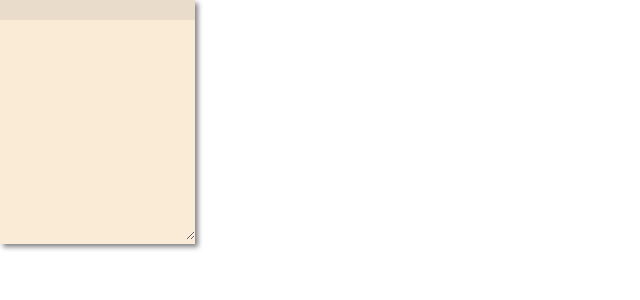
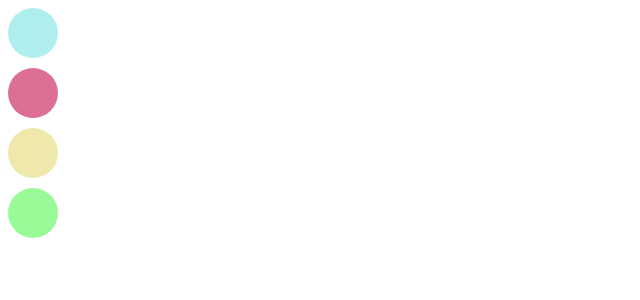
Before and after one commit to DanProencaDVL/makeit-note-js, a React (Create React App) app: page / in a window 1280 px wide. Shown: the top 300 px of the page, without its empty margins (0-640 px from the left). Built offline with nearby package versions, Linux system fonts and the light colour scheme.

Commit message:
Create a menu and save state in localStorage

```diff
--- a/src/App.js
+++ b/src/App.js
@@ -1,9 +1,8 @@
 import { useState} from 'react';
 import StickyNote from './components/sticky';
+import { WorkSpace } from './components/sticky/workspace/Workspace';
 export default function App() {
   const [coords, setCoords] = useState({x: 0, y: 0});
-
-
 
 
   const handleMouseMove = event => {
@@ -14,8 +13,10 @@ export default function App() {
   };
 
   return (
-    <div onMouseMove={handleMouseMove} style={{display:'flex', height:'100vh'}}>
+  /*  <div onPointerMove={handleMouseMove} style={{display:'flex', height:'100vh'}}>
     <StickyNote  x={coords.x} y={coords.y }/>
-    </div>
+    </div>*/
+
+    <WorkSpace></WorkSpace>
   );
 }
--- a/src/components/sticky/Sticky.js
+++ b/src/components/sticky/Sticky.js
@@ -13,10 +13,40 @@ export class StickyNote extends React.Component {
             yoffset:0,
             mousex:0,
             mousey:0,
-            draggable:false
+            draggable:false,
+            display:true,
         }
 
 
+      }
+
+      componentDidMount = () => {
+
+
+
+            const offset = JSON.parse(localStorage.getItem(this.props.id))
+            console.log(offset)
+            this.setState({xoffset:offset.x, yoffset:offset.y})
+
+
+        console.log(this.props.id)
+
+      }
+
+
+      saveOffset(){
+
+
+          localStorage.setItem(this.props.id,JSON.stringify({id:this.props.id, color:this.props.color,x:this.props.x  - this.state.mousex, y:this.props.y  - this.state.mousey}))
+          this.setState({draggable:false,xoffset:this.props.x  - this.state.mousex, yoffset:this.props.y  - this.state.mousey})
+
+
+      }
+
+
+      destroy = ()=>{
+        this.state.display = false
+        localStorage.removeItem(this.props.id)
       }
 
 
@@ -41,29 +71,30 @@ export class StickyNote extends React.Component {
 
 
         <>
-        <div ref={this.posRef} className={styles.sticky}
+
+        {this.state.display?<div ref={this.posRef} className={`${styles.sticky} ${this.props.color?this.props.color:styles.gold}`}
         style={{
             position: "absolute",
             left: `${this.state.draggable?this.props.x - this.state.mousex:this.state.xoffset}px`,
             top: `${this.state.draggable?this.props.y - this.state.mousey:this.state.yoffset}px`,
           }}
-            onMouseUp={()=>this.state.draggable?this.setState({draggable:false,xoffset:this.props.x  - this.state.mousex, yoffset:this.props.y  - this.state.mousey}):''}
+            onMouseUp={()=>this.state.draggable?this.saveOffset():''}
         >
             <div
             className={styles.header}
-            onMouseDown={()=>this.setState({draggable:true})}
-            onMouseUp={()=>this.setState({draggable:false,xoffset:this.props.x  - this.state.mousex, yoffset:this.props.y  - this.state.mousey})}
-            onMouseMove={this.handleMouseMove}
+            onPointerDown={()=>this.setState({draggable:true})}
+            onPointerUp={()=>this.saveOffset()}
+            onPointerMove={this.handleMouseMove}
 
 
             >
-
+             <span onClick={()=>this.destroy()} className={styles.close}></span>
             </div>
 
             <textarea className={styles.TextArea}>
 
             </textarea>
-        </div>
+        </div>:''}
         </>
 
       )
--- a/src/components/sticky/Sticky.module.css
+++ b/src/components/sticky/Sticky.module.css
@@ -46,7 +46,9 @@
 
     height: 20px;
     background-color: var(--glue);
-    cursor:grab
+    cursor:grab;
+    display: flex;
+
 }
 
 .TextArea{
@@ -57,3 +59,15 @@ border: none;
 padding: 10px;
 
 }
+
+.close{
+
+    cursor: pointer;
+    background: #c90e00;
+    width: 10px;
+    height: 10px;
+    border-radius: 100%;
+    padding: 2px;
+    margin: 4px;
+
+}
--- /dev/null
+++ b/src/components/sticky/workspace/Workspace.js
@@ -0,0 +1,91 @@
+import React,{ useState} from 'react';
+import styles from './Workspace.module.css'
+import { StickyNote } from '../Sticky';
+
+export class WorkSpace extends React.Component {
+
+
+    constructor(props){
+
+        super(props)
+        this.Ref = React.createRef();
+
+        this.state = {
+            x:0,
+            y:0,
+            stickNotes:[]
+
+        }
+
+
+    }
+
+
+    componentDidMount = ()=>{
+
+        const sticks = Object.values(localStorage).map(e=>JSON.parse(e))
+
+        this.setState({stickNotes:sticks})
+    }
+
+
+    handleMouseMove = event => {
+        this.setState({
+          x: event.clientX - event.target.offsetLeft,
+          y: event.clientY - event.target.offsetTop,
+        });
+    };
+
+
+
+    newNote(color){
+
+        let aux = this.state.stickNotes
+        aux.push({color:color, id:Date.now()})
+        localStorage.setItem(Date.now(),JSON.stringify({id:Date.now(), color:color, x:0, y:0}))
+        return
+    }
+
+    render(){
+
+
+
+
+
+    return(
+
+<>
+<div onMouseMove={this.handleMouseMove} style={{display:'flex', height:'100vh'}}>
+
+
+<div>
+
+<div className={`${styles.menuColor} ${styles.blue}`} onClick={()=>this.newNote(styles.blue)} >
+</div>
+
+<div className={`${styles.menuColor} ${styles.pink}`} onClick={()=>this.newNote(styles.pink)}>
+</div>
+
+
+<div className={`${styles.menuColor} ${styles.gold}`} onClick={()=>this.newNote(styles.gold)}>
+</div>
+
+
+<div className={`${styles.menuColor} ${styles.green}`} onClick={()=>this.newNote(styles.green)}>
+</div>
+
+</div>
+
+
+{this.state.stickNotes.length > 0 ?this.state.stickNotes.map(e=><StickyNote x={this.state.x} y={this.state.y} color={e.color} id={e.id}></StickyNote>):''}
+
+</div>
+</>
+
+
+    )
+
+
+    }
+
+}
--- /dev/null
+++ b/src/components/sticky/workspace/Workspace.module.css
@@ -0,0 +1,41 @@
+:root{
+    --default-color:antiquewhite;
+    --pink:palevioletred;
+    --blue:paleturquoise;
+    --green:palegreen;
+    --gold:palegoldenrod;
+    --glue:rgba(0, 0, 0, 0.062);
+
+
+}
+
+.default{
+    background-color: var(--default-color);
+}
+
+.pink{
+    background-color: var(--pink);
+}
+
+.blue{
+    background-color: var(--blue);
+}
+
+.green{
+    background-color: var(--green);
+}
+
+.gold{
+    background-color: var(--gold);
+
+}
+
+
+.menuColor{
+
+    width:50px;
+    height:50px;
+    border-radius:100%;
+    margin-bottom: 10px;
+
+}
```
